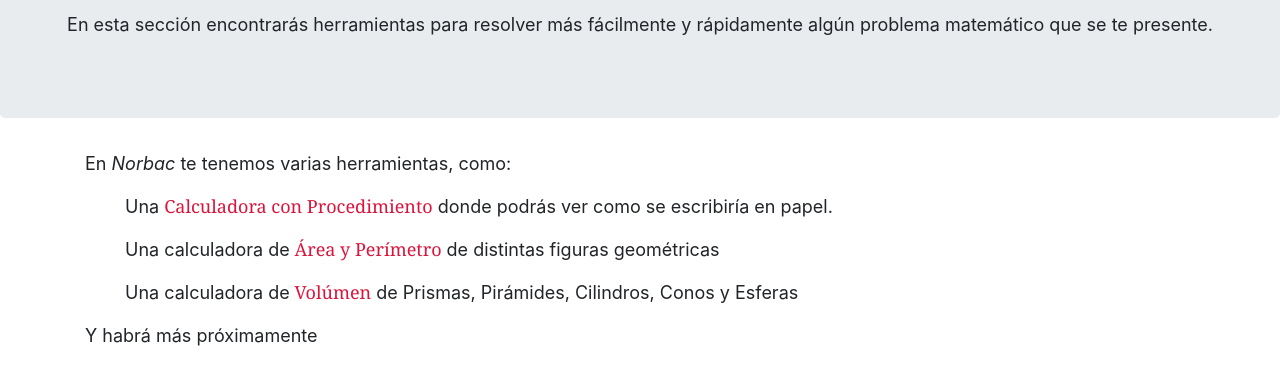
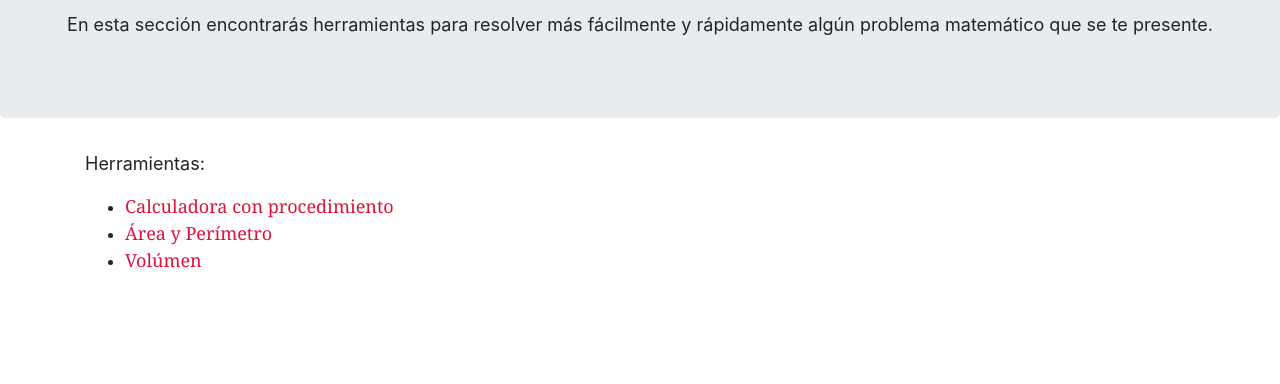
Before and after one commit to Norbac-hw/Norbac-hw.github.io, a plain HTML site: page Matematicas.html in a window 1280 px wide. Shown: the part 166-550 px from the top of the page. Drawn offline with Linux system fonts and the light colour scheme.

Commit message:
Update Matematicas.html

```diff
--- a/Matematicas.html
+++ b/Matematicas.html
@@ -41,17 +41,15 @@
             </p>
         </div>
         <div class="container">
-            <p>En <i>Norbac</i> te tenemos varias herramientas, como:</p>
+            <p>Herramientas:</p>
 
             <ul>
-                <p>Una <a href="Calculadora.html" target="_blank" class="herramientas">Calculadora con
-                    Procedimiento</a> donde podr&aacute;s ver como se escribir&iacute;a en papel.</p>
-                <p>Una calculadora de<a href="AreaPerimetro.html" target="_blank" class="herramientas">
-                    &Aacute;rea y Per&iacute;metro</a> de distintas figuras geom&eacute;tricas</p>
-                <p>Una calculadora de<a href="Volumen.html" target="_blank" class="herramientas">
-                    Vol&uacute;men</a> de Prismas, Pir&aacute;mides, Cilindros, Conos y Esferas</p>
+                <li><a href="Calculadora.html" target="_blank" class="herramientas">Calculadora con procedimiento</a></li>
+                <li><a href="AreaPerimetro.html" target="_blank" class="herramientas">
+                    &Aacute;rea y Per&iacute;metro</a></li>
+                <li><a href="Volumen.html" target="_blank" class="herramientas">
+                    Vol&uacute;men</a></li>
             </ul>
-            <p>Y habr&aacute; m&aacute;s pr&oacute;ximamente</p>
         </div>
     </body>
 </html>
```
